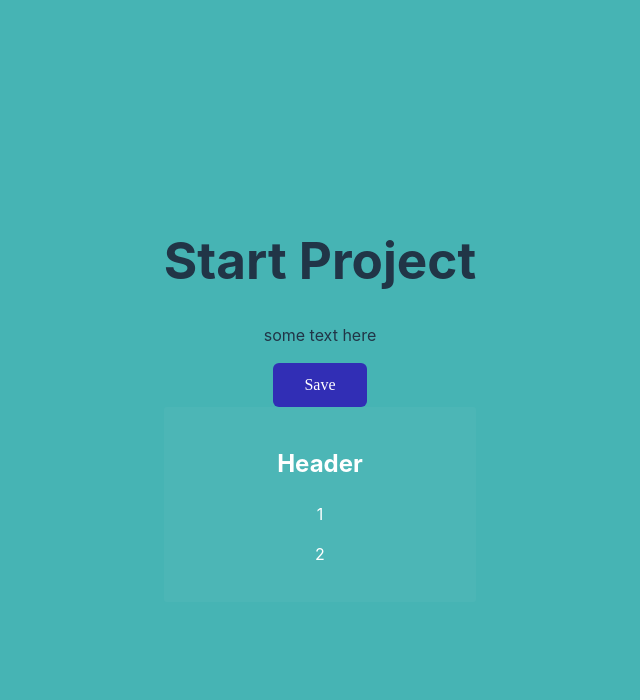
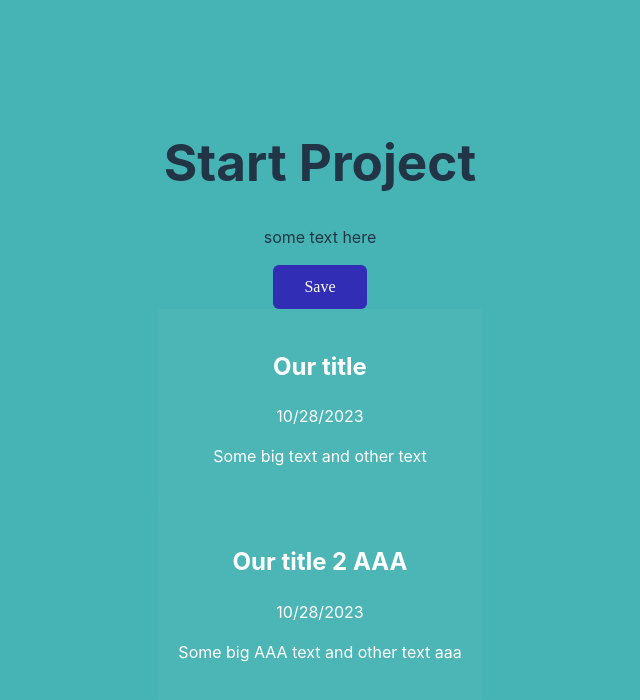
Before and after one commit to getFrontend/react-app-first, a React (Vite) app: page / in a window 1280 px wide. Shown: the top 700 px of the page, without its empty margins (320-960 px from the left). Built offline with nearby package versions, Linux system fonts and the light colour scheme.

Commit message:
add some data and props to JournalItem component

```diff
--- a/src/App.jsx
+++ b/src/App.jsx
@@ -3,13 +3,34 @@ import Button from './components/Button/Button';
 import JournalItem from './components/JournalItem/JournalItem';
 
 function App() {
+  const data = [
+    {
+      title: 'Our title',
+      text: 'Some big text and other text',
+      data: new Date()
+    },
+    {
+      title: 'Our title 2 AAA',
+      text: 'Some big AAA text and other text aaa',
+      data: new Date()
+    }
+  ];
 
   return (
     <>
       <h1>Start Project</h1>
       <p>some text here</p>
       <Button />
-      <JournalItem />
+      <JournalItem
+        title={data[0].title}
+        text={data[0].text}
+        date={data[0].date}
+      />
+      <JournalItem
+        title={data[1].title}
+        text={data[1].text}
+        date={data[1].date}
+      />
     </>
   );
 }
--- a/src/components/JournalItem/JournalItem.jsx
+++ b/src/components/JournalItem/JournalItem.jsx
@@ -1,13 +1,14 @@
 import './JournalItem.css';
 
-function JournalItem() {
+function JournalItem({ title, text, date }) {
+  const formatedDate = new Intl.DateTimeFormat('ua-UA').format(date);
 
   return (
     <div className="journal-item">
-      <h2 className="journal-item__title">Header</h2>
+      <h2 className="journal-item__title">{title}</h2>
       <div className="journal-item__content">
-        <p className="journal-item__date">1</p>
-        <p className="journal-item__text">2</p>
+        <p className="journal-item__date">{formatedDate}</p>
+        <p className="journal-item__text">{text}</p>
       </div>
     </div>
   );
```
